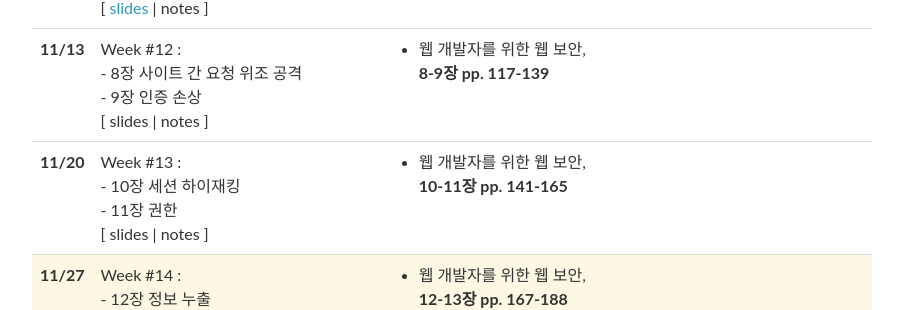
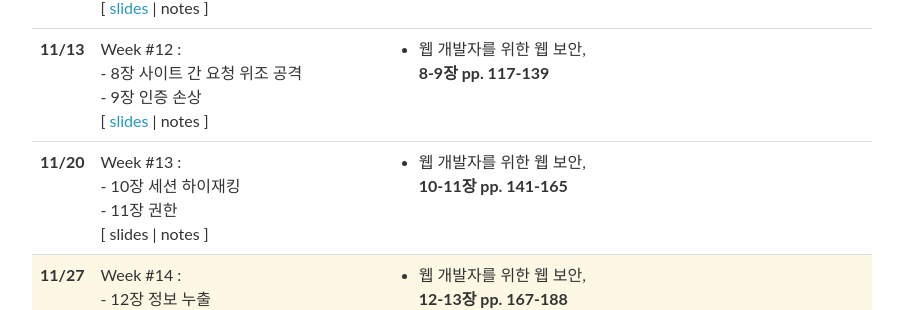
Before and after one commit to 2023-aaronkr/dju-sec, a Jekyll site: the page built from _pages/lectures.md, in a window 1280 px wide and 900 px high, scrolled down 1271 px. Shown: the part 149-459 px from the top of the window, without its empty margins (188-1092 px from the left). Built offline with Jekyll 4.4.1, drawn with Linux system fonts in a browser that asks for light colours; nearby versions of some CDN libraries; comment, search, counter and statistics services are not loaded; part of the change alters nothing that is shown.

```diff
--- a/_data/lectures.yml
+++ b/_data/lectures.yml
@@ -118,7 +118,7 @@
   title: >
     - 8장 사이트 간 요청 위조 공격 <br />
     - 9장 인증 손상
-  slides:
+  slides: "https://docs.google.com/presentation/d/1fhPv3T9w0D0gpgnYMe3DVZmi3woRG-gtha5RgBUeth8/edit?usp=sharing"
   readings: >
     웹 개발자를 위한 웹 보안, <br>
     <strong>8-9장 pp. 117-139</strong>
```
